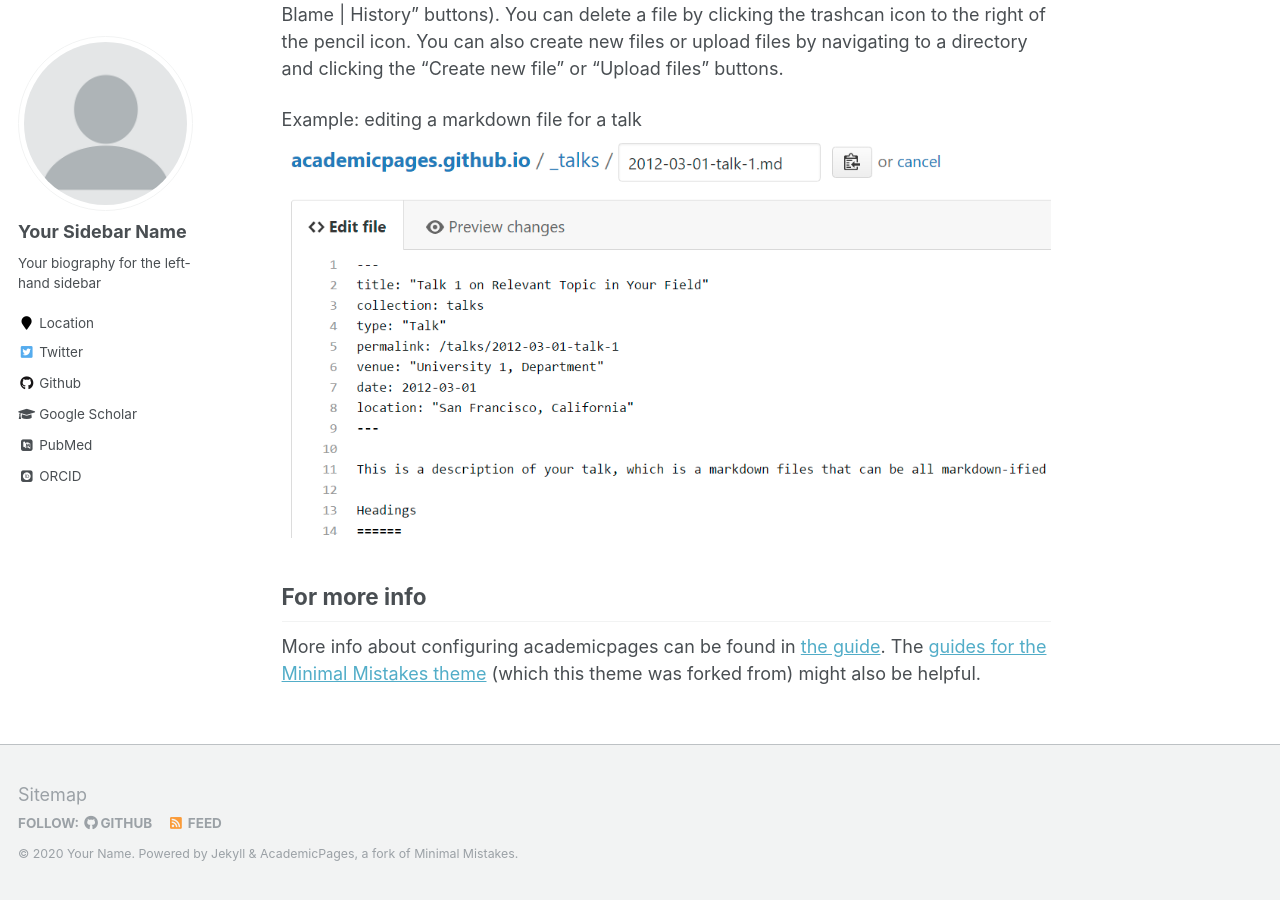
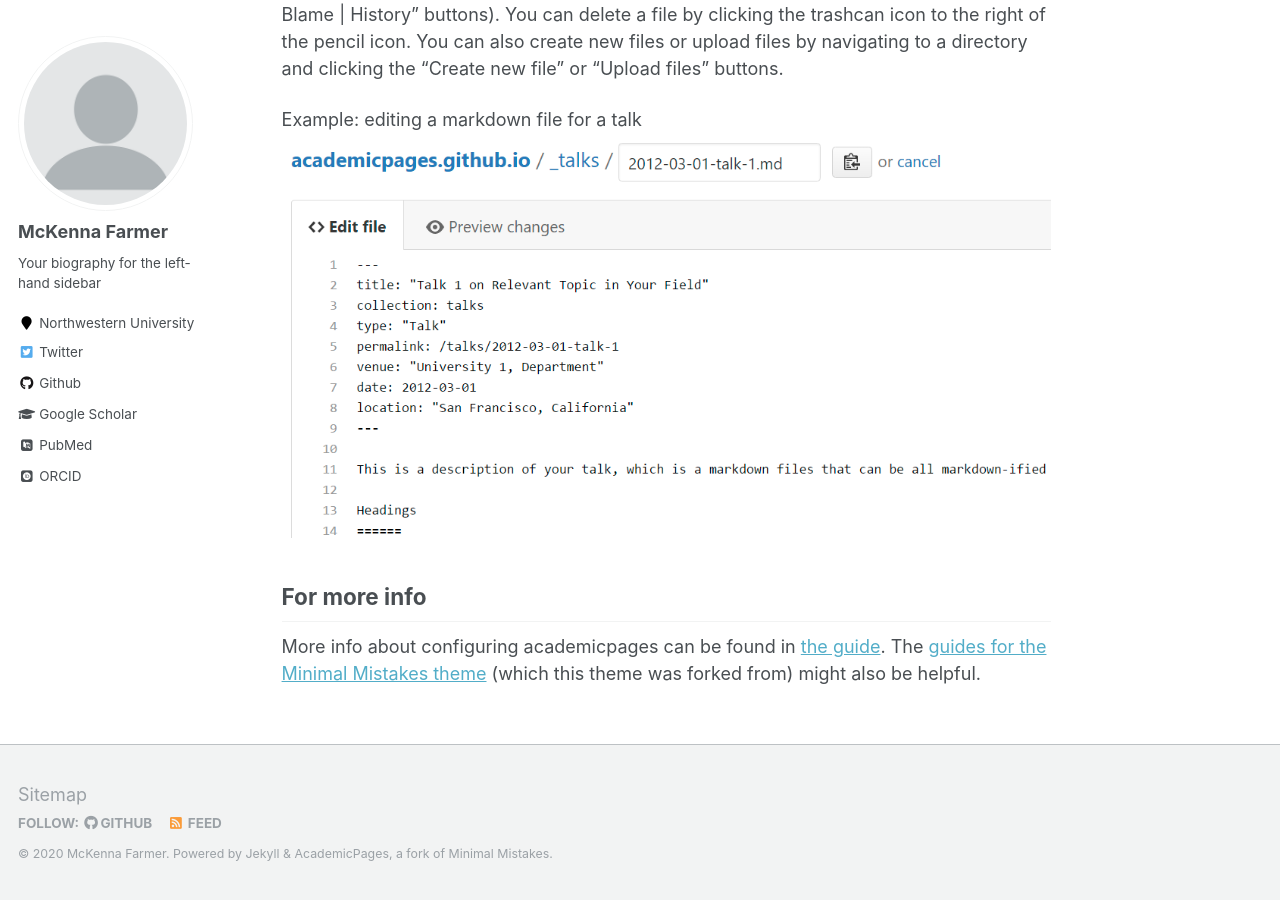
Before and after one commit to mckfarm/mckfarm.github.io, a Jekyll site: the page built from _pages/about.md, in a window 1280 px wide and 900 px high, scrolled down 2463 px. Built offline with Jekyll 4.4.1, drawn with Linux system fonts in a browser that asks for light colours; some web fonts are replaced; some of the changed text lies outside the part shown.

Commit message:
Update _config.yml

```diff
--- a/_config.yml
+++ b/_config.yml
@@ -7,13 +7,13 @@
 
 # Site Settings
 locale                   : "en-US"
-title                    : "Your Name / Site Title"
+title                    : "McKenna Farmer"
 title_separator          : "-"
-name                     : &name "Your Name"
-description              : &description "personal description"
-url                      : https://academicpages.github.io # the base hostname & protocol for your site e.g. "https://mmistakes.github.io"
+name                     : &name "McKenna Farmer"
+description              : &description "PhD student in the Wells Lab"
+url                      : https://mckfarm.github.io # the base hostname & protocol for your site e.g. "https://mmistakes.github.io"
 baseurl                  : "" # the subpath of your site, e.g. "/blog"
-repository               : "academicpages/academicpages.github.io"
+repository               : "mckfarm/mckfarm.github.io"
 teaser                   :  # filename of teaser fallback teaser image placed in /images/, .e.g. "500x300.png"
 breadcrumbs              : false # true, false (default)
 words_per_minute         : 160
@@ -80,10 +80,10 @@ analytics:
 
 # Site Author
 author:
-  name             : "Your Sidebar Name"
+  name             : "McKenna Farmer"
   avatar           : "profile.png"
   bio              : "Your biography for the left-hand sidebar"
-  location         : "Location"
+  location         : "Northwestern University"
   employer         :
   pubmed           : "https://www.ncbi.nlm.nih.gov/pubmed/?term=john+snow"
   googlescholar    : "http://yourfullgooglescholarurl.com"
```
